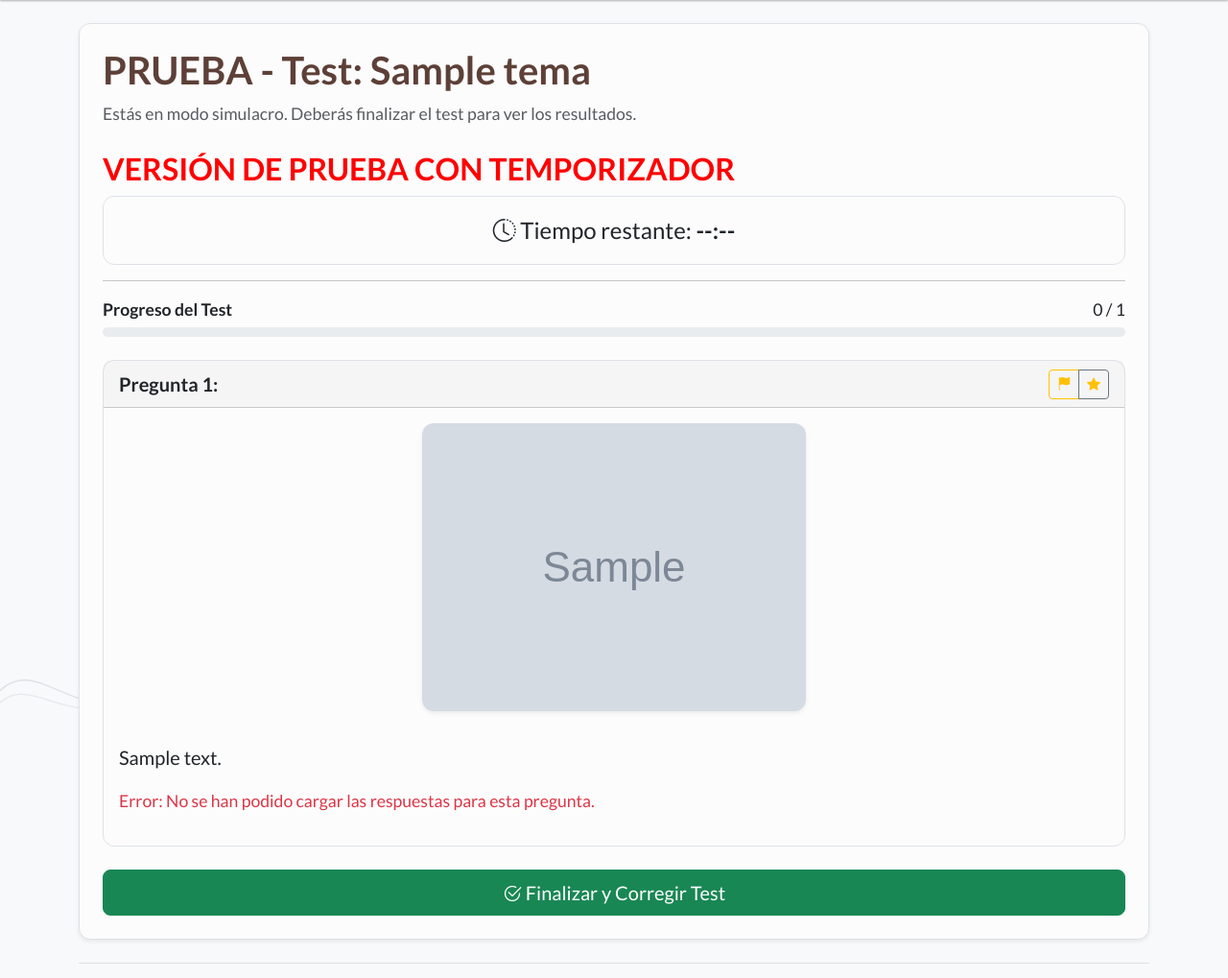
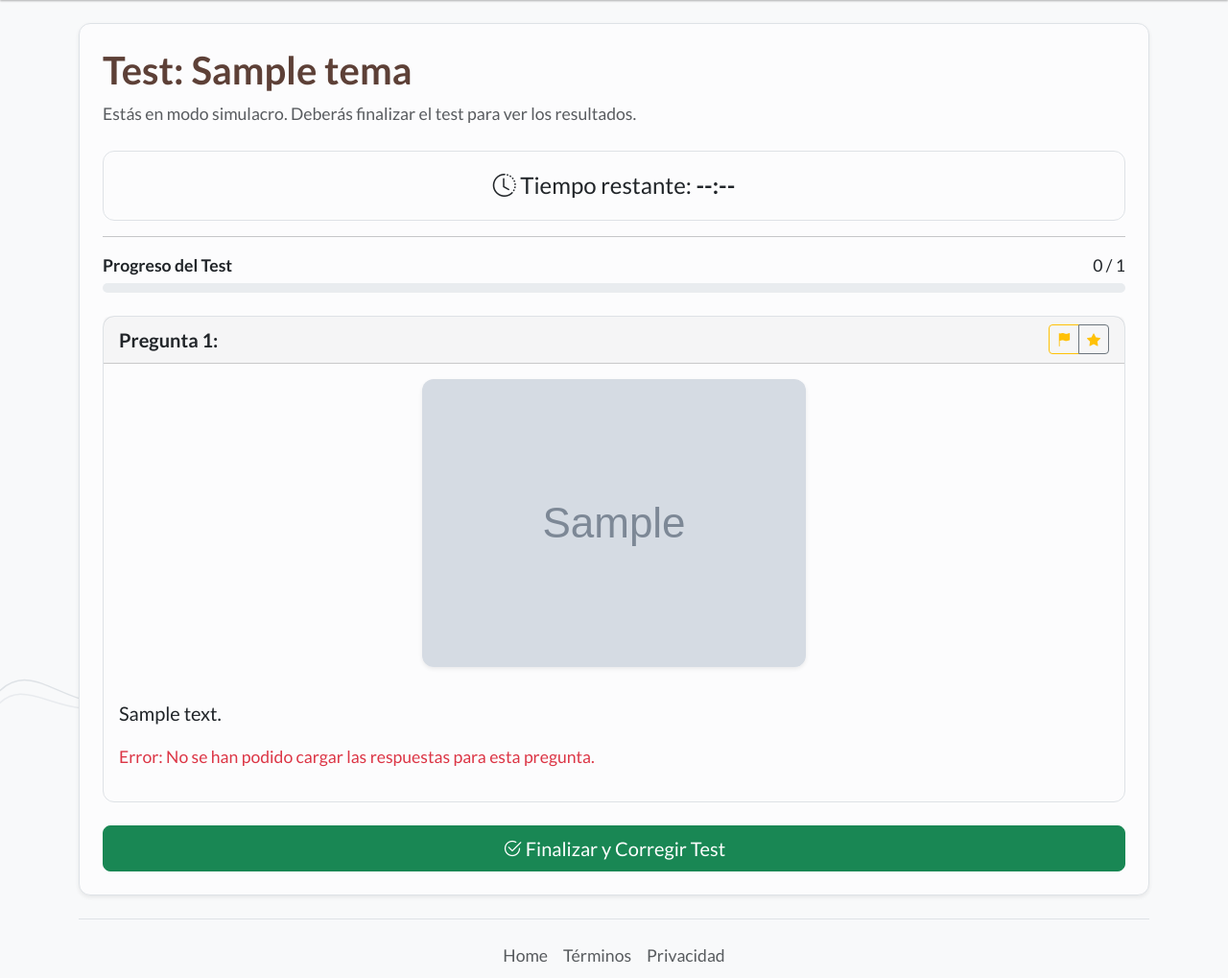
Before and after one commit to alejandrofontanil/SilvaTest, a Flask app: page /tema/1/test in a window 1280 px wide. Shown: the part 61-1080 px from the top of the page at 96% size. Run offline with Flask 3, Linux system fonts and the light colour scheme; a user stored in the database is signed in; tables that the repository leaves empty hold one stand-in row (values such as "Sample post"); grey boxes marked "Sample" are stand-in pictures; some libraries are stand-ins or nearby versions.

Commit message:
3434
3434

```diff
--- a/mi_app/templates/hacer_test.html
+++ b/mi_app/templates/hacer_test.html
@@ -12,7 +12,7 @@
 
     <div class="card shadow-sm">
         <div class="card-body p-4">
-            <h1 class="mb-2">PRUEBA - Test: {{ tema.nombre }}</h1>
+            <h1 class="mb-2">Test: {{ tema.nombre }}</h1>
             <p class="text-muted mb-4">
                 {% if tema.es_simulacro %}
                     Estás en modo simulacro. Deberás finalizar el test para ver los resultados.
@@ -20,8 +20,6 @@
                     Selecciona o escribe una respuesta. Puedes usar los botones de cada pregunta para obtener feedback.
                 {% endif %}
             </p>
-
-            <h2 style="color:red;">VERSIÓN DE PRUEBA CON TEMPORIZADOR</h2>
 
             {% if tema.es_simulacro and tema.tiempo_limite_minutos %}
             <div class="alert alert-warning text-center fs-4 sticky-top">
@@ -159,7 +157,6 @@
                 console.error("--- ERROR: No se encontró el elemento #temporizador. ---");
             }
         {% endif %}
-
 
         // --- LÓGICA PARA LA BARRA DE PROGRESO ---
         const progressBar = document.getElementById('progress-bar');
```
